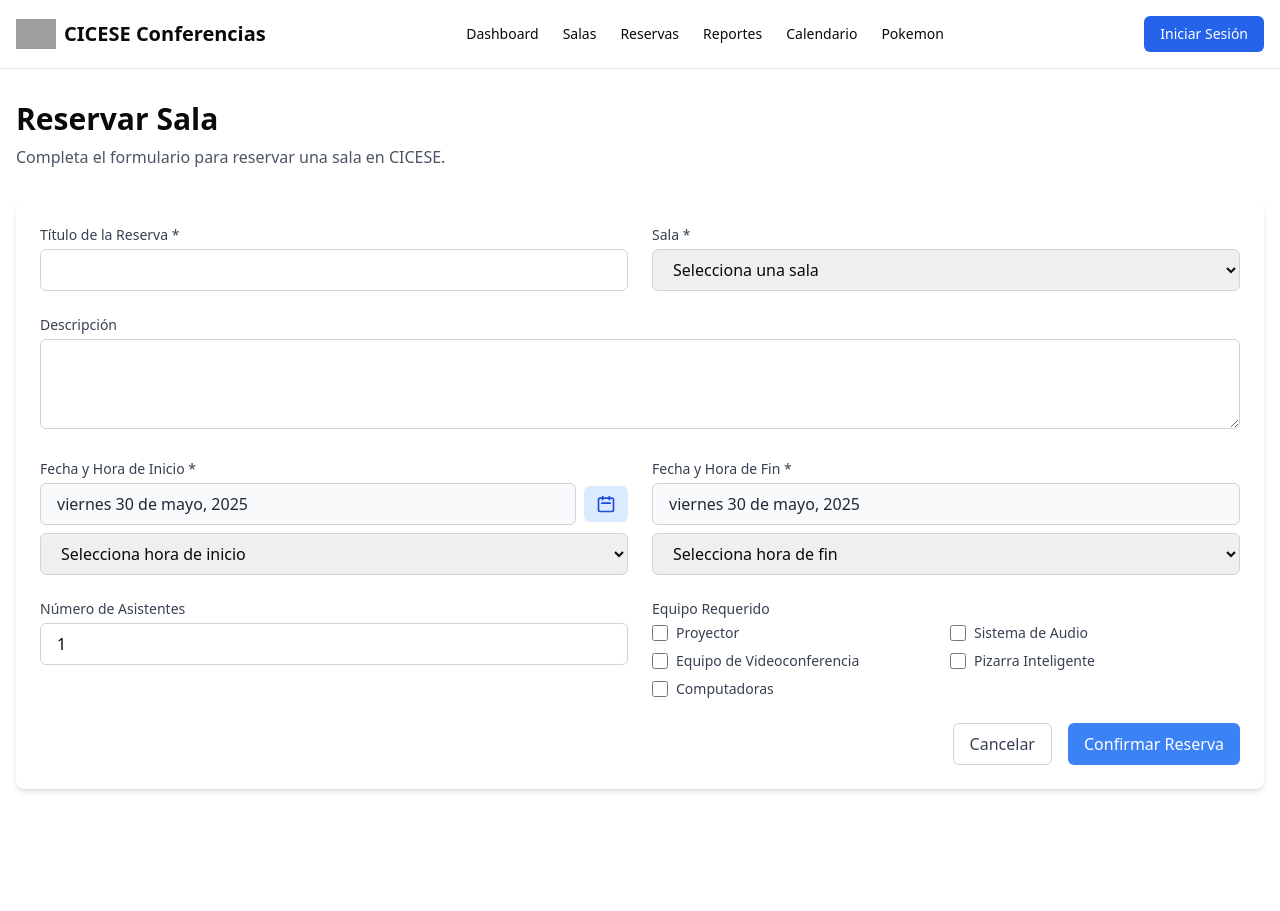
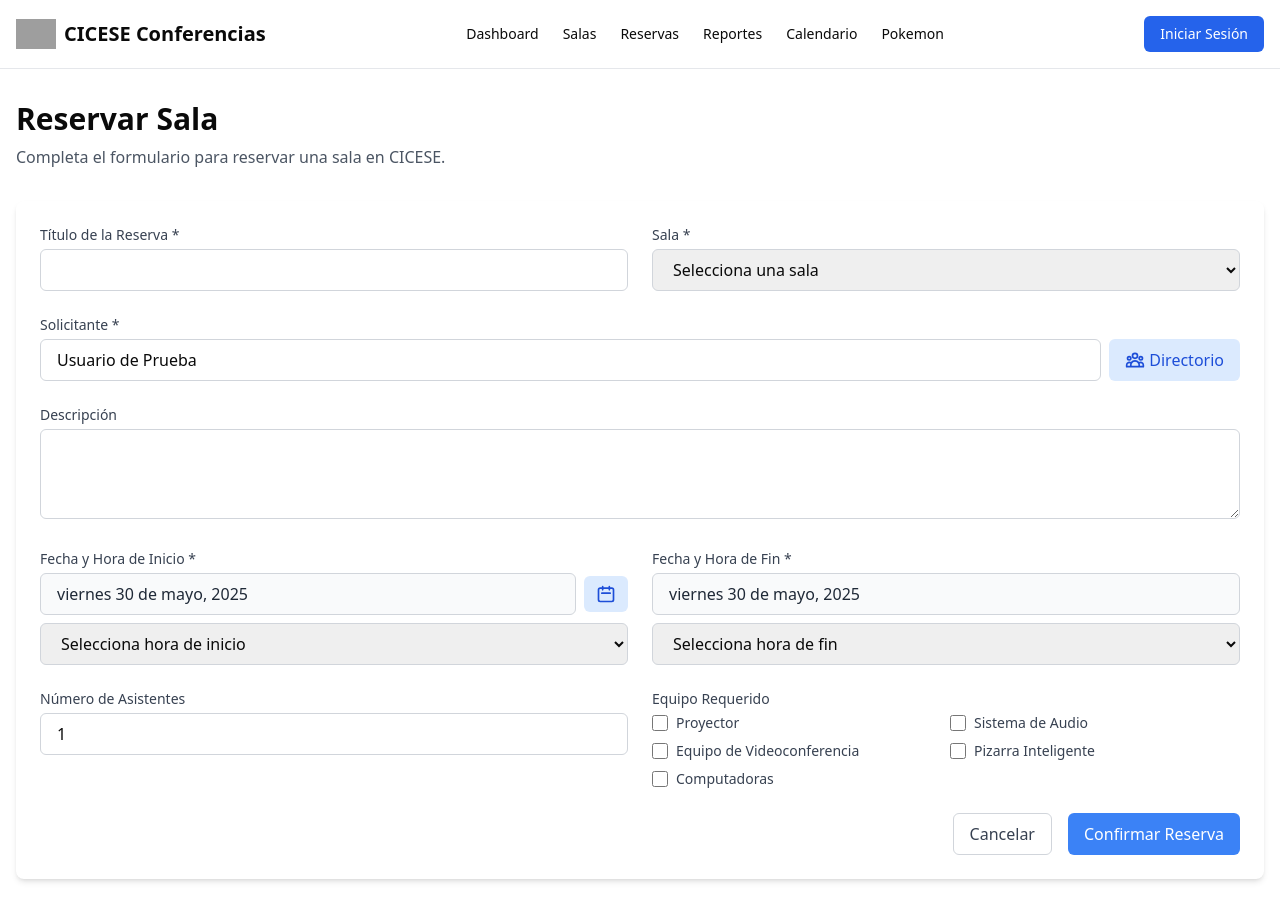
Before and after one commit to OnlyCodesOrg/FrontendReservacionesCICESE, a Next.js app: page /reservar in a window 1280 px wide. Before the commit the page ends 869 px from the top, so only its background shows below. Built offline with nearby package versions, Linux system fonts and the light colour scheme; grey boxes are pictures that could not be loaded.

Commit message:
Solicitar solicitante

```diff
--- a/src/app/reservar/page.tsx
+++ b/src/app/reservar/page.tsx
@@ -22,7 +22,9 @@ export default function ReservarPage() {
     startTime: new Date(),
     endTime: new Date(),
     attendees: 1,
-    requiredEquipment: []
+    requiredEquipment: [],
+    requesterId: "",
+    requesterName: ""
   });
 
   // Conferencias existentes (reservas)
@@ -39,6 +41,41 @@ export default function ReservarPage() {
     { id: "pizarra", name: "Pizarra Inteligente" },
     { id: "computadoras", name: "Computadoras" }
   ]);
+
+  // Directorio institucional simulado
+  const [directorioInstitucional, setDirectorioInstitucional] = useState<User[]>([
+    {
+      id: "user1",
+      name: "Usuario de Prueba",
+      email: "usuario@cicese.edu.mx",
+      role: "user",
+      department: "Oceanografía"
+    },
+    {
+      id: "user2",
+      name: "Ana Rodríguez",
+      email: "arodriguez@cicese.edu.mx",
+      role: "user",
+      department: "Física"
+    },
+    {
+      id: "user3",
+      name: "Carlos Mendoza",
+      email: "cmendoza@cicese.edu.mx",
+      role: "user",
+      department: "Biología"
+    },
+    {
+      id: "user4",
+      name: "Laura Sánchez",
+      email: "lsanchez@cicese.edu.mx",
+      role: "admin",
+      department: "Administración"
+    }
+  ]);
+
+  // Estado para controlar si se muestra el directorio
+  const [mostrarDirectorio, setMostrarDirectorio] = useState(false);
   const [error, setError] = useState("");
   const [success, setSuccess] = useState(false);
   const [showCalendar, setShowCalendar] = useState(false);
@@ -169,13 +206,22 @@ export default function ReservarPage() {
     setSalas(salasDisponibles);
 
     // Simulación de usuario actual
-    setUsuario({
+    const usuarioActual: User = {
       id: "user1",
       name: "Usuario de Prueba",
       email: "usuario@cicese.edu.mx",
       role: "user",
       department: "Oceanografía"
-    });
+    };
+
+    setUsuario(usuarioActual);
+
+    // Establecer el usuario actual como solicitante por defecto
+    setFormData(prev => ({
+      ...prev,
+      requesterId: usuarioActual.id,
+      requesterName: usuarioActual.name
+    }));
   }, [searchParams]);
 
   // Función para verificar si una hora está disponible (no hay solapamiento con conferencias existentes)
@@ -296,6 +342,18 @@ export default function ReservarPage() {
     });
   };
 
+  // Manejar la selección de un usuario desde el directorio institucional
+  const handleSeleccionUsuario = (usuarioSeleccionado: User) => {
+    setFormData(prev => ({
+      ...prev,
+      requesterId: usuarioSeleccionado.id,
+      requesterName: usuarioSeleccionado.name
+    }));
+
+    // Ocultar el directorio después de seleccionar
+    setMostrarDirectorio(false);
+  };
+
   // Enviar formulario
   const handleSubmit = async (e: React.FormEvent) => {
     e.preventDefault();
@@ -304,7 +362,7 @@ export default function ReservarPage() {
 
     try {
       // Validar datos
-      if (!formData.title || !formData.roomId || !formData.startTime || !formData.endTime) {
+      if (!formData.title || !formData.roomId || !formData.startTime || !formData.endTime || !formData.requesterName) {
         throw new Error("Por favor completa todos los campos obligatorios");
       }
 
@@ -401,6 +459,56 @@ export default function ReservarPage() {
                   ))}
                 </select>
               </div>
+            </div>
+
+            {/* Campo para el solicitante */}
+            <div className="mb-6">
+              <label htmlFor="requesterName" className="block text-sm font-medium text-gray-700 dark:text-gray-300 mb-1">
+                Solicitante *
+              </label>
+              <div className="flex space-x-2">
+                <input
+                  type="text"
+                  id="requesterName"
+                  name="requesterName"
+                  value={formData.requesterName}
+                  onChange={handleChange}
+                  placeholder="Nombre completo del solicitante"
+                  className="flex-grow px-4 py-2 border border-gray-300 dark:border-gray-600 rounded-md focus:ring-blue-500 focus:border-blue-500 dark:bg-gray-700 dark:text-white"
+                  required
+                />
+                <button
+                  type="button"
+                  onClick={() => setMostrarDirectorio(!mostrarDirectorio)}
+                  className="px-4 py-2 bg-blue-100 text-blue-700 dark:bg-blue-900 dark:text-blue-300 rounded-md hover:bg-blue-200 dark:hover:bg-blue-800 transition-colors flex items-center"
+                >
+                  <svg xmlns="http://www.w3.org/2000/svg" className="h-5 w-5 mr-1" fill="none" viewBox="0 0 24 24" stroke="currentColor">
+                    <path strokeLinecap="round" strokeLinejoin="round" strokeWidth={2} d="M17 20h5v-2a3 3 0 00-5.356-1.857M17 20H7m10 0v-2c0-.656-.126-1.283-.356-1.857M7 20H2v-2a3 3 0 015.356-1.857M7 20v-2c0-.656.126-1.283.356-1.857m0 0a5.002 5.002 0 019.288 0M15 7a3 3 0 11-6 0 3 3 0 016 0zm6 3a2 2 0 11-4 0 2 2 0 014 0zM7 10a2 2 0 11-4 0 2 2 0 014 0z" />
+                  </svg>
+                  Directorio
+                </button>
+              </div>
+
+              {/* Directorio institucional */}
+              {mostrarDirectorio && (
+                <div className="mt-2 p-4 border border-gray-200 dark:border-gray-700 rounded-lg bg-white dark:bg-gray-800 shadow-md max-h-60 overflow-y-auto">
+                  <h4 className="text-sm font-medium text-gray-700 dark:text-gray-300 mb-2">Seleccionar del directorio institucional:</h4>
+                  <ul className="divide-y divide-gray-200 dark:divide-gray-700">
+                    {directorioInstitucional.map(usuario => (
+                      <li key={usuario.id} className="py-2">
+                        <button
+                          type="button"
+                          onClick={() => handleSeleccionUsuario(usuario)}
+                          className="w-full text-left px-2 py-1 hover:bg-gray-100 dark:hover:bg-gray-700 rounded-md transition-colors"
+                        >
+                          <div className="font-medium text-gray-800 dark:text-gray-200">{usuario.name}</div>
+                          <div className="text-sm text-gray-500 dark:text-gray-400">{usuario.email} - {usuario.department}</div>
+                        </button>
+                      </li>
+                    ))}
+                  </ul>
+                </div>
+              )}
             </div>
 
             <div className="mb-6">
--- a/src/types/components/index.ts
+++ b/src/types/components/index.ts
@@ -15,6 +15,8 @@ export interface ReservationFormData {
   endTime: Date;
   attendees?: number;
   requiredEquipment: string[];
+  requesterId: string;
+  requesterName: string;
 }
 
 // Tipo para las conferencias que recibe el componente
```
